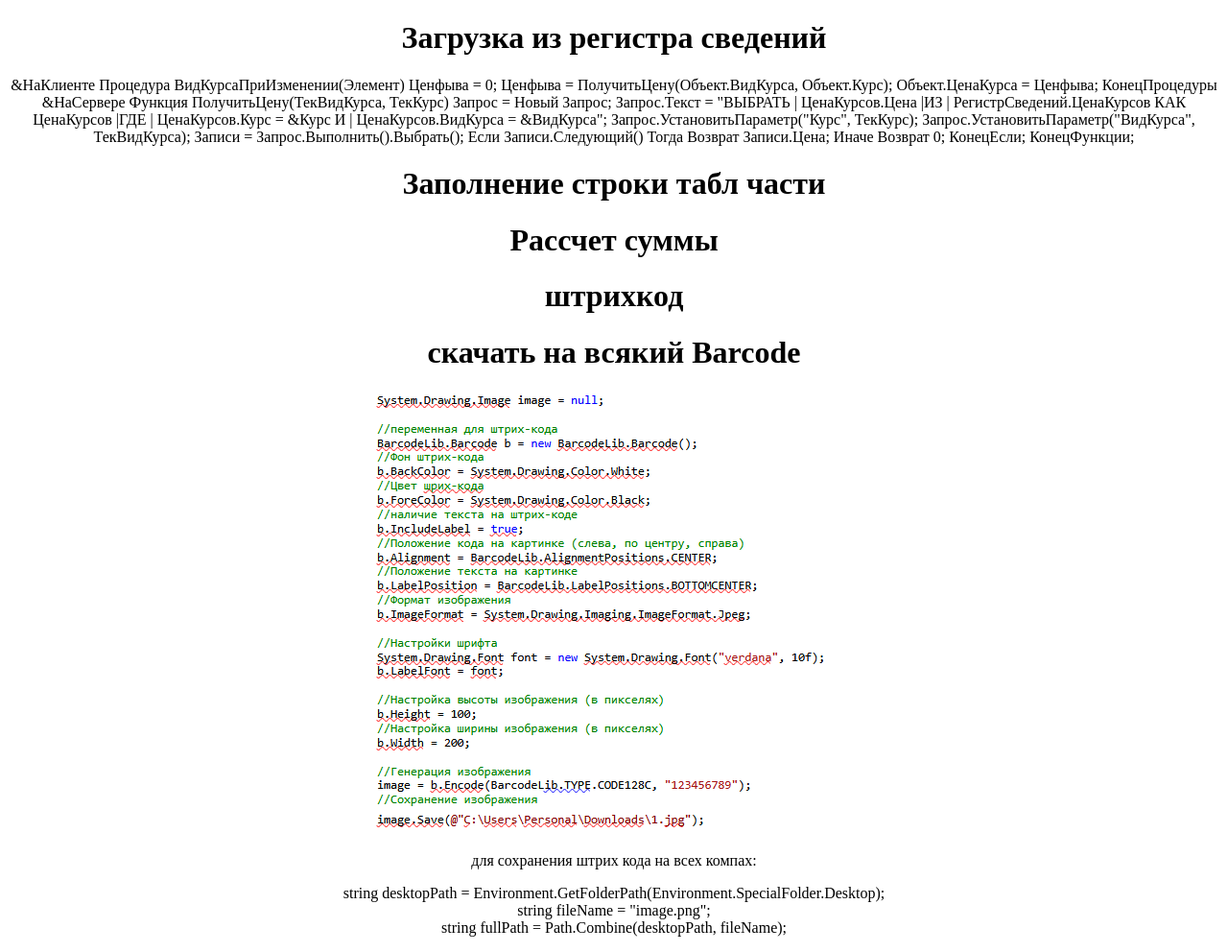
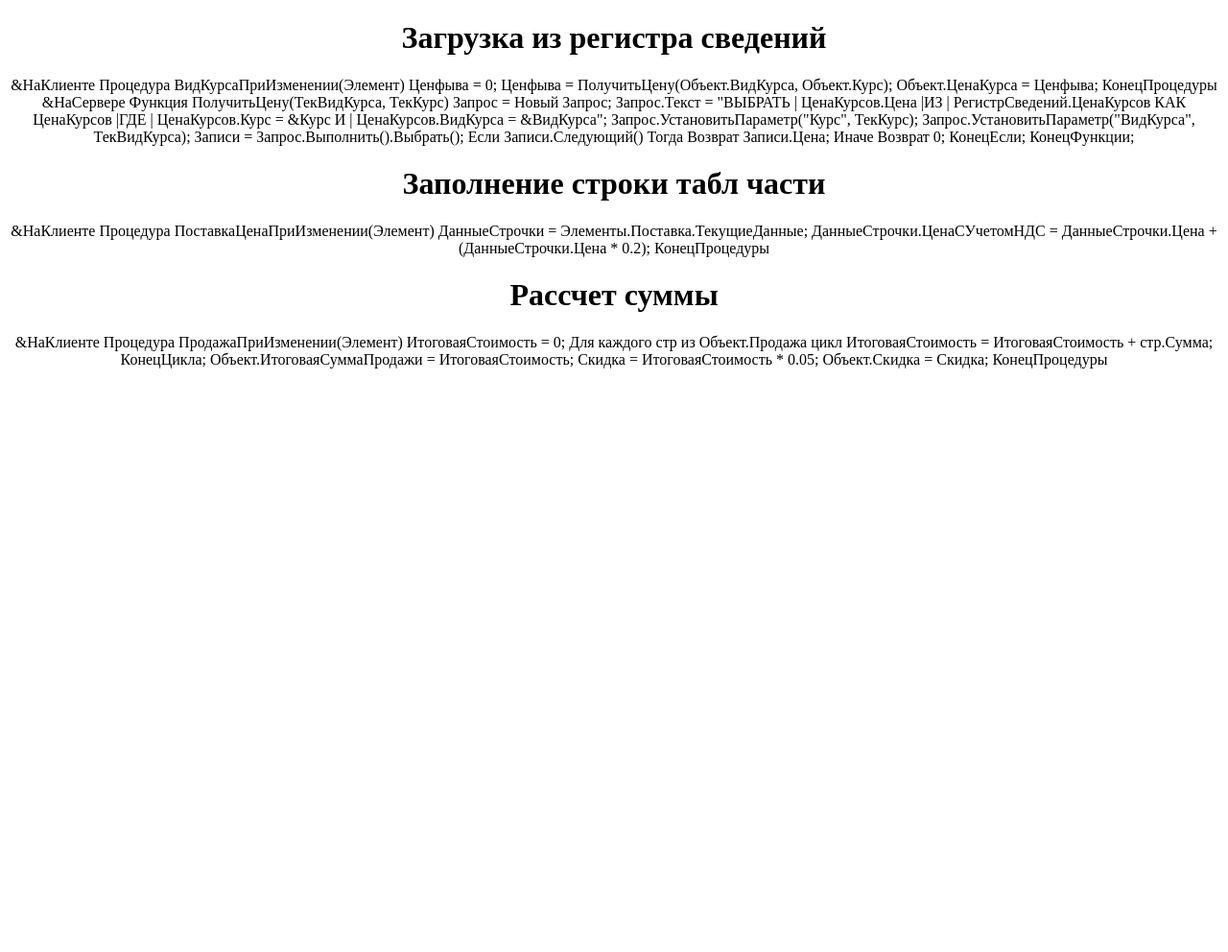
Before and after one commit to AlexX2now/exam, a plain HTML site: page index.html in a window 1280 px wide. Shown: the whole page at 96% size. After the commit the page ends 800 px from the top, so only its background shows below. Drawn offline with Linux system fonts and the light colour scheme.

Commit message:
Полное для 1са

```diff
--- a/index.html
+++ b/index.html
@@ -46,25 +46,31 @@
 <div class="listview">
 <h1>Заполнение строки табл части</h1>
 <p>
+    &НаКлиенте
+Процедура ПоставкаЦенаПриИзменении(Элемент)
+	ДанныеСтрочки = Элементы.Поставка.ТекущиеДанные;
+	ДанныеСтрочки.ЦенаСУчетомНДС = ДанныеСтрочки.Цена + (ДанныеСтрочки.Цена * 0.2);
+КонецПроцедуры
 
 </p>
 
 <h1>Рассчет суммы</h1>
 <p>
 
+&НаКлиенте
+Процедура ПродажаПриИзменении(Элемент)
+	ИтоговаяСтоимость = 0;
+	Для каждого стр из Объект.Продажа цикл
+		    ИтоговаяСтоимость = ИтоговаяСтоимость + стр.Сумма;
+		КонецЦикла;
+		Объект.ИтоговаяСуммаПродажи = ИтоговаяСтоимость;
+
+		Скидка = ИтоговаяСтоимость * 0.05;
+		Объект.Скидка = Скидка;
+КонецПроцедуры
+
 </p>
 
 </div>
-<div class="">
-    <h1>штрихкод</h1>
-    <h1>скачать на всякий Barcode</h1>
-    <img src="code1.PNG" alt="">
-    <p>для сохранения штрих кода на всех компах:</p>
-    <p>string desktopPath = Environment.GetFolderPath(Environment.SpecialFolder.Desktop); <br>
-        string fileName = "image.png"; <br>
-        string fullPath = Path.Combine(desktopPath, fileName); <br>
-    </p>
-</div>
-    </div>
 </body>
 </html>
```
